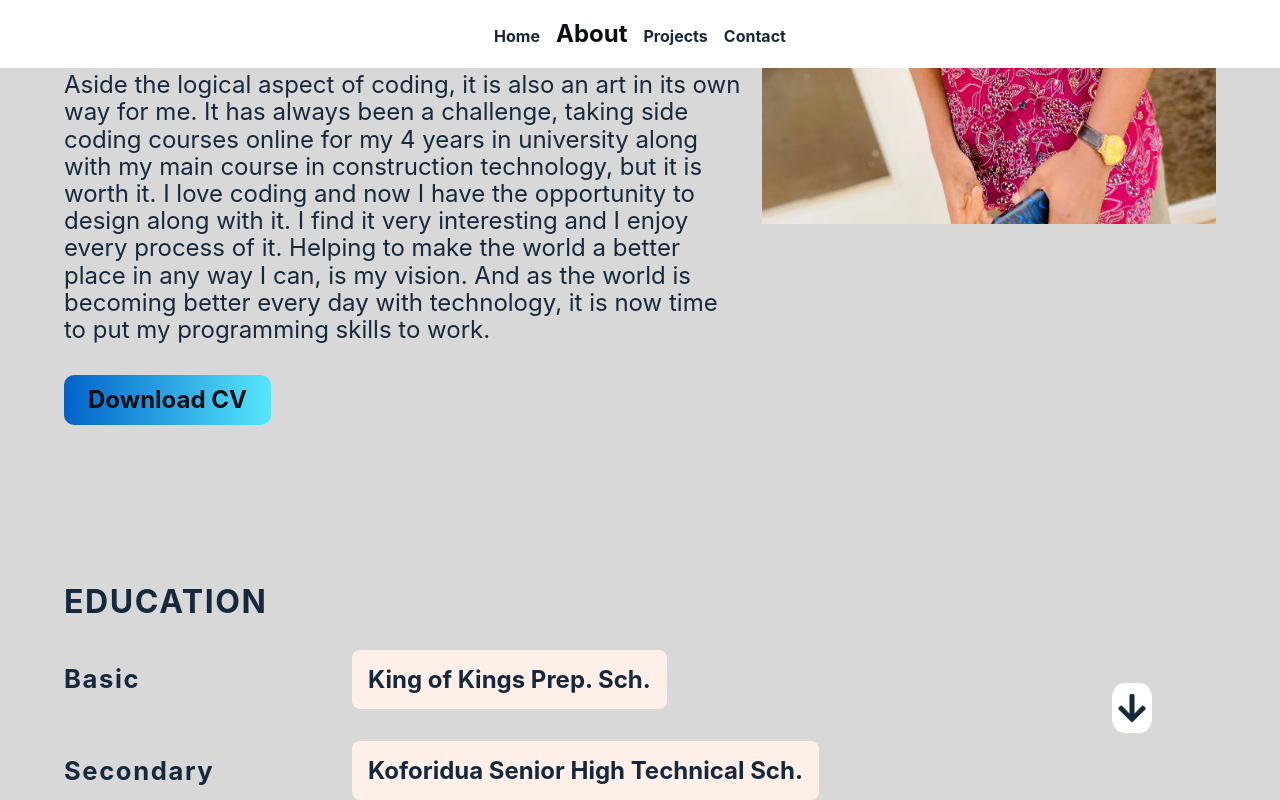
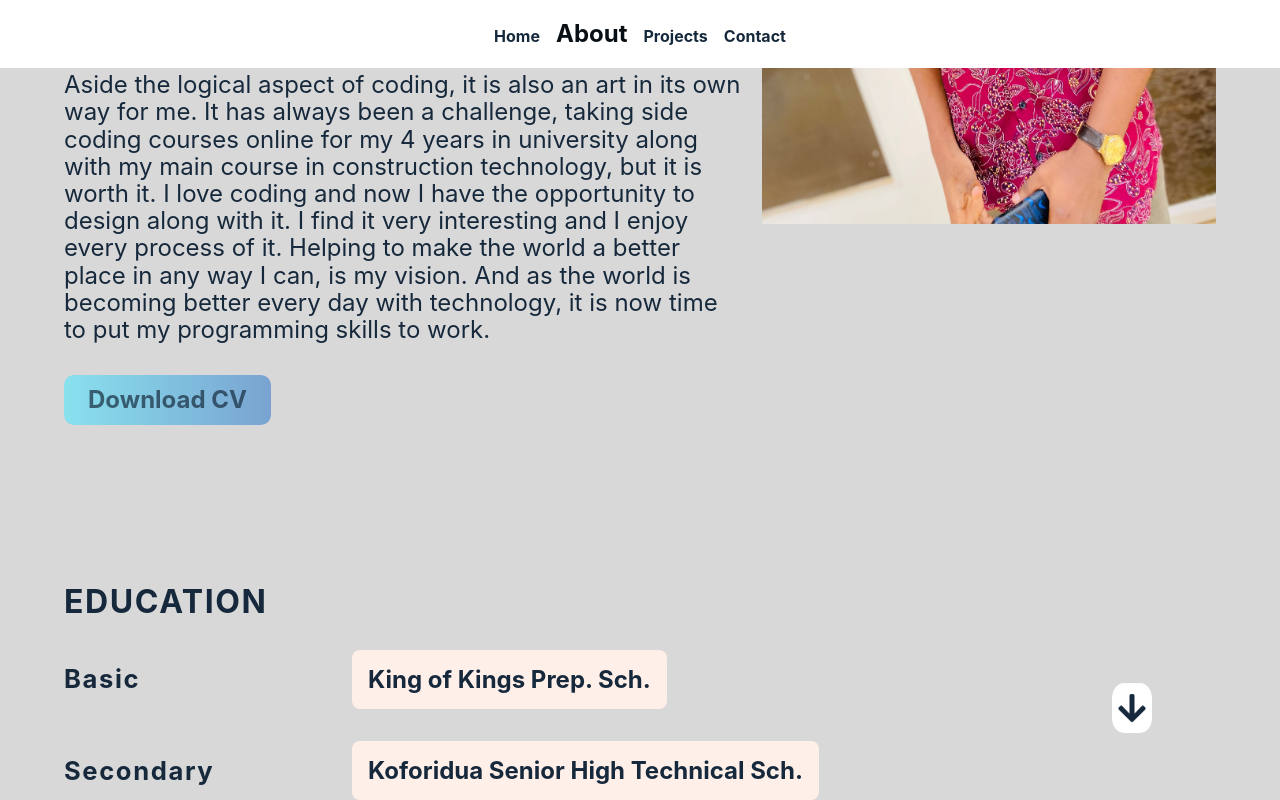
Before and after one commit to Kaculoss/My-Portfolio, a React (Create React App) app: page /about in a window 1280 px wide. In both pictures the pointer is over the link "Download CV". Shown: the part 792-1592 px from the top of the page. Built offline with nearby package versions, Linux system fonts and the light colour scheme.

Commit message:
hover button css done

```diff
--- a/src/App.css
+++ b/src/App.css
@@ -202,6 +202,12 @@ img {
   text-transform: uppercase;
   font-weight: bolder;
   cursor: pointer;
+  transition: 2ms ease-out;
+}
+
+.MyButton .link-button:hover {
+  background: linear-gradient(90deg, #55e6fc9b, #0161c871);
+  color: #16293cb2;
 }
 
 .MyButton .outline-link-button {
@@ -209,6 +215,11 @@ img {
   outline: none;
   position: relative;
   z-index: 1;
+}
+
+.MyButton .outline-link-button::before:hover {
+  background-color: #16293c1b;
+  color: #bcbaba04;
 }
 
 .MyButton .outline-link-button::before {
```
